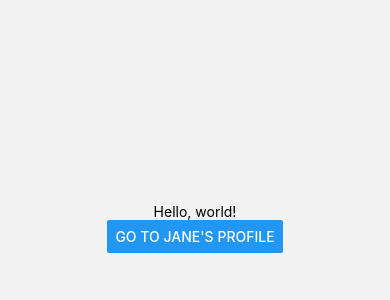
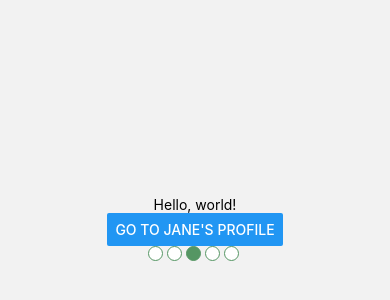
Before and after one commit to arugyani/curtainfy, a React Native app: screen /Welcome in a window 390 px wide. Shown: the part 194-494 px from the top of the page. Built offline with nearby package versions, Linux system fonts and the light colour scheme.

Commit message:
radioIndicators

```diff
--- /dev/null
+++ b/components/RadioNav.jsx
@@ -0,0 +1,62 @@
+import React, { Component } from "react";
+import {
+    StyleSheet,
+    Text,
+    View,
+    TouchableOpacity
+} from "react-native";
+
+const Circle = (props) => {
+    if (props.indic == 1){
+    return (
+        <View key={props.key} style={styles.fillCircle} />
+    );
+    }
+    return (
+        <View key={props.key} style={styles.circle} />
+    );
+}
+const RadioNav = (props) => {
+    return (
+        <View style={styles.container}>
+            <View style={styles.background}>
+                {
+                    props.items.map((item, index) => <Circle key={index} indic={item}/>)
+                }
+            </View>
+        </View>
+    );
+}
+
+
+
+const styles = StyleSheet.create({
+    container: {},
+
+    background: {
+        flexDirection: "row",
+    },
+    circle: {
+        width: 15,
+        height: 15,
+        backgroundColor: "#ffff",
+        borderWidth: 1,
+        borderColor: "#559663",
+        borderRadius: 20,
+        marginRight: 4,
+        overflow: "hidden",
+    },
+    fillCircle: {
+        width: 15,
+        height: 15,
+        backgroundColor: "#559663",
+        borderWidth: 1,
+        borderColor: "#559663",
+        borderRadius: 20,
+        marginRight: 4,
+        overflow: "hidden",
+    },
+
+});
+
+export default RadioNav;
--- a/package.json
+++ b/package.json
@@ -15,6 +15,7 @@
     "expo-status-bar": "~1.4.0",
     "react": "18.0.0",
     "react-native": "0.69.5",
+    "react-native-indicators": "^0.17.0",
     "react-native-safe-area-context": "4.3.1",
     "react-native-screens": "~3.15.0"
   },
--- a/screens/WelcomeScreen.js
+++ b/screens/WelcomeScreen.js
@@ -1,5 +1,7 @@
 import React from "react";
 import { Text, View, Button } from "react-native";
+import { DotIndicator } from "react-native-indicators";
+import RadioNav from "../components/RadioNav";
 const WelcomeScreen = ({ navigation }) => {
     return (
         <View style={{
@@ -14,8 +16,11 @@ const WelcomeScreen = ({ navigation }) => {
                     navigation.navigate('Name', { name: 'Jane' })
                 }
             />
+            <RadioNav items={[0, 0, 1, 0, 0]} />
         </View>
     )
 }
 
+
+
 export default WelcomeScreen;
```
Also changed, not shown: 2 other files (tests, documents, lock files or other folders).
